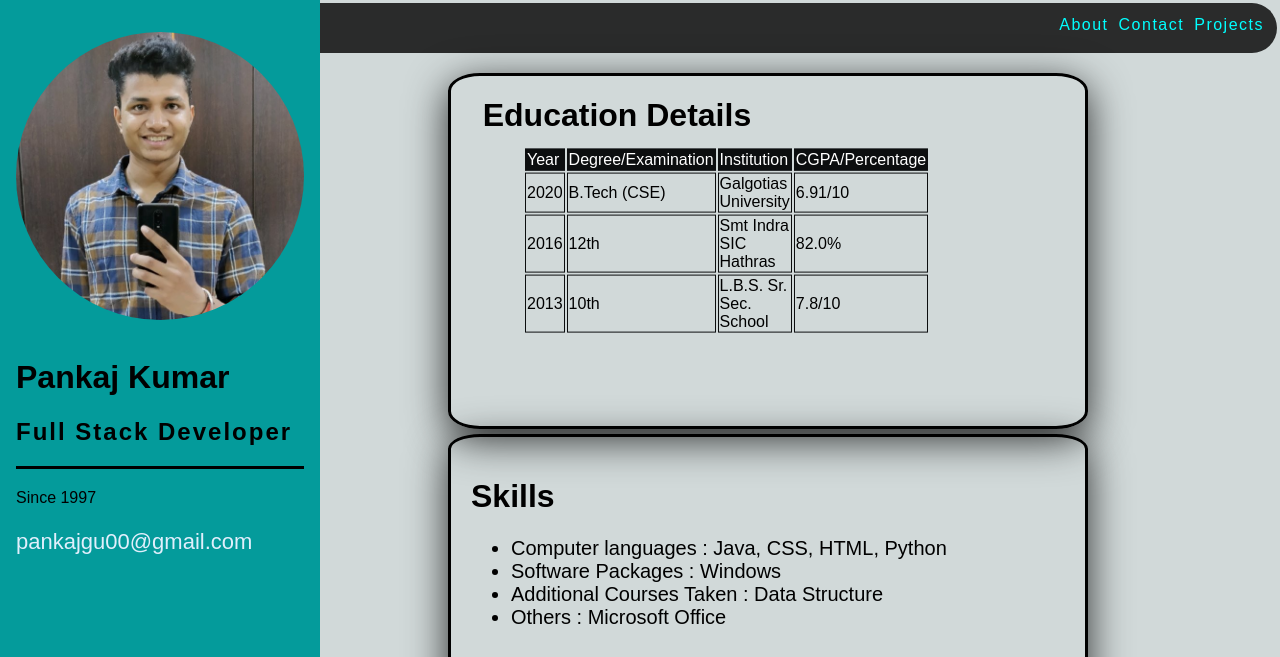
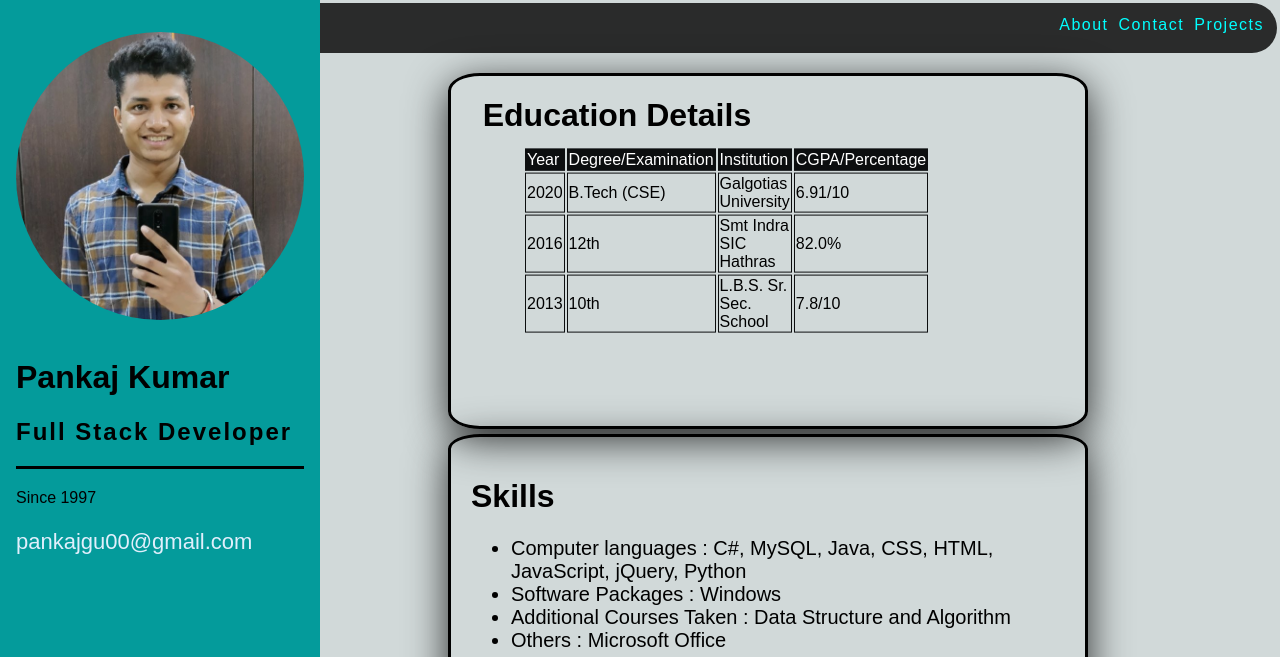
Before and after one commit to pankaj-Kumarr/portfolio, a plain HTML site: page portfoli live/index.html in a window 1280 px wide. Shown: the top 657 px of the page. Drawn offline with Linux system fonts and the light colour scheme; grey boxes are pictures that could not be loaded; a web font is replaced by a local one.

Commit message:
New changes

```diff
--- a/portfoli live/index.html
+++ b/portfoli live/index.html
@@ -92,9 +92,9 @@
         <div class="skil">
             <h1>Skills </h1>
             <ul class="ulist">
-                <li>Computer languages : Java, CSS, HTML, Python</li>
+                <li>Computer languages : C#, MySQL, Java, CSS, HTML, JavaScript, jQuery, Python</li>
                 <li>Software Packages : Windows</li>
-                <li>Additional Courses Taken : Data Structure</li>
+                <li>Additional Courses Taken : Data Structure and Algorithm</li>
                 <li>Others : Microsoft Office</li>
             </ul>
 
```
